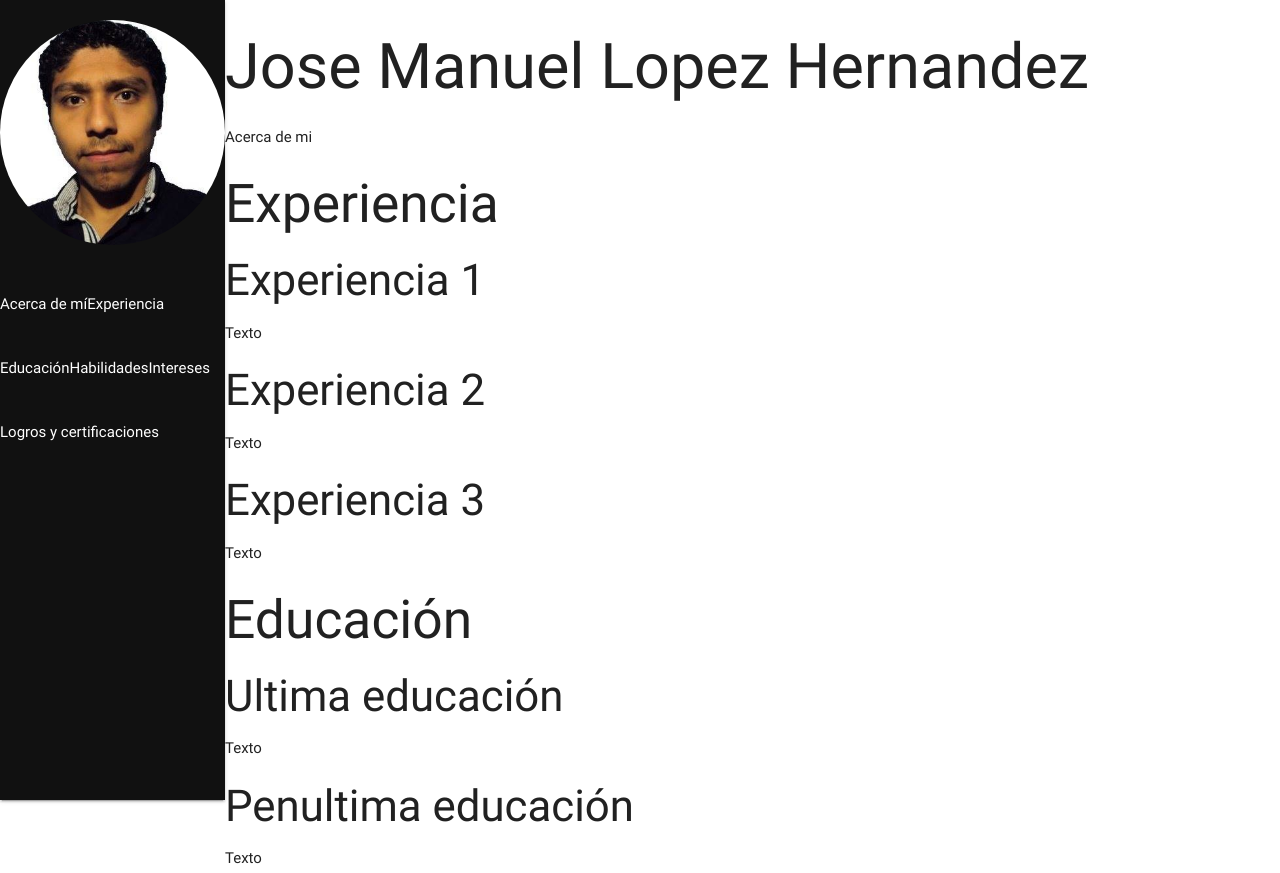
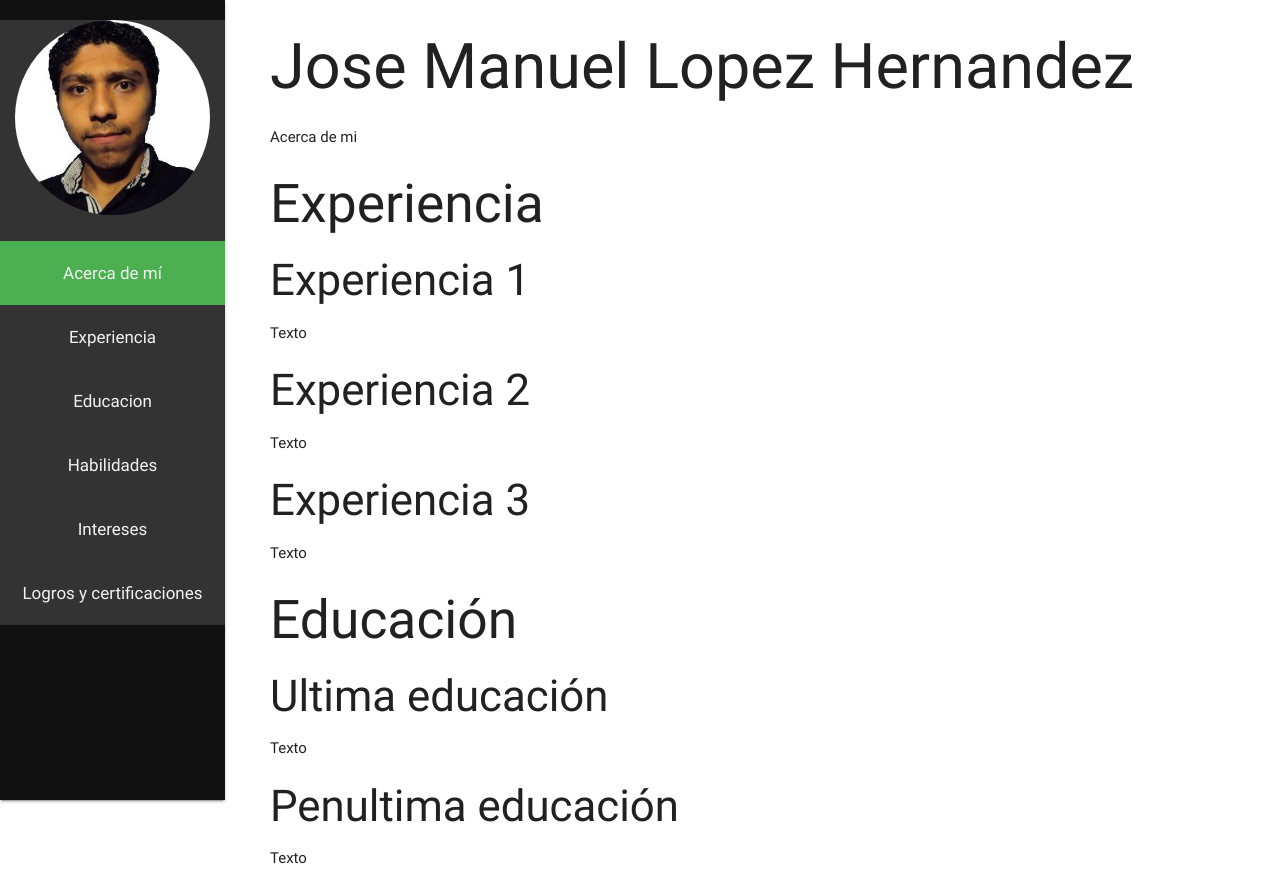
Before and after one commit to jmanuellh/cv_materialize, a plain HTML site: page index.html in a window 1280 px wide. Shown: the top 873 px of the page. Drawn offline with nearby package versions, Linux system fonts and the light colour scheme.

Commit message:
listo menu bar superior

```diff
--- a/css/style.css
+++ b/css/style.css
@@ -6,7 +6,7 @@
 
 @media (min-width: 992px) {
 	.main {
-		margin-left: 15em;
+		margin-left: 18em;
 	}
 
 	.sidenav {
@@ -26,3 +26,55 @@
 		display:inline;
 	}
 }
+
+/* ------------------------------------------- */
+
+.topnav {
+  overflow: hidden;
+  background-color: #333;
+}
+
+.topnav a {
+  display: block;
+  color: #f2f2f2;
+  text-align: center;
+  text-decoration: none;
+  font-size: 17px;
+}
+
+.topnav a:hover {
+  background-color: #ddd;
+  color: black;
+}
+
+.active {
+  background-color: #4CAF50;
+  color: white;
+}
+
+.topnav .icon {
+  display: none;
+}
+
+@media screen and (max-width: 992px) {
+  .topnav a:not(:first-child) {display: none;}
+  .topnav a.icon {
+    float: right;
+    display: block;
+  }
+}
+
+@media screen and (max-width: 992px) {
+  .topnav.responsive {position: relative;}
+  .topnav.responsive .icon {
+    position: absolute;
+    right: 0;
+    top: 0;
+  }
+  .topnav.responsive a {
+    float: none;
+    display: block;
+    text-align: left;
+  }
+
+}
--- a/index.html
+++ b/index.html
@@ -14,23 +14,24 @@
 <!--Div Principal-->
 <div>
 	<!--Menu-->
-	<nav class="sidenav">
-	<div class="nav-wrapper">
-		<ul>
-			<li><img id="foto-perfil" class="responsive-img circle" src="media/curriculum_foto.jpg" alt="imagen perfil jmanuellh"></li>
-			<li>Acerca de mí</li>
-			<li>Experiencia</li>
-			<li>Educación</li>
-			<li>Habilidades</li>
-			<li>Intereses</li>
-			<li>Logros y certificaciones</li>
-		</ul>
+	<div>
+		<nav class="sidenav">
+			<ul class="topnav" id="myTopnav">
+				<a href="#imagen"><img src="media/curriculum_foto.jpg" alt="imagen perfil jmanuellh" id="foto-perfil" class="responsive-img circle" ></a>
+				<a href="#acercade" class="active">Acerca de mí</a>
+				<a href="#experiencia">Experiencia</a>
+				<a href="#educación">Educacion</a>
+				<a href="#habilidades">Habilidades</a>
+				<a href="#intereses">Intereses</a>
+				<a href="#logros">Logros y certificaciones</a>
+				<a href="javascript:void(0);" style="font-size:15px;" class="icon" onclick="myFunction()">&#9776;</a>
+			</ul>
+		</nav>
 	</div>
-	</nav>
 	<!--Contenido-->
-	<div class="main">
+	<div class="container main">
 		<!--Acerca de-->
-		<div>
+		<div><a name="acercade"></a>
 			<h1>Jose Manuel Lopez Hernandez</h1>
 			<!--Texto-->
 			<div>
@@ -42,7 +43,7 @@
 			</div>
 		</div>
 		<!--Experiencia-->
-		<div>
+		<div name="experiencia">
 			<h2>Experiencia</h2>
 			<!--Experiencia 1-->
 			<div>
@@ -67,7 +68,7 @@
 			</div>
 		</div>
 		<!--Educación-->
-		<div>
+		<div name="educacion">
 			<h2>Educación</h2>
 			<!--Ultima-->
 			<div>
@@ -104,5 +105,7 @@
 		</div>
 	</div> <!--div contenido-->
 </div> <!--div principal-->
+<!--<script src="https://cdnjs.cloudflare.com/ajax/libs/materialize/0.100.2/js/materialize.min.js"></script>-->
+<script src="js/script.js"></script>
 </body>
 </html>
--- /dev/null
+++ b/js/script.js
@@ -0,0 +1,8 @@
+function myFunction() {
+    var x = document.getElementById("myTopnav");
+    if (x.className === "topnav") {
+        x.className += " responsive";
+    } else {
+        x.className = "topnav";
+    }
+}
```
